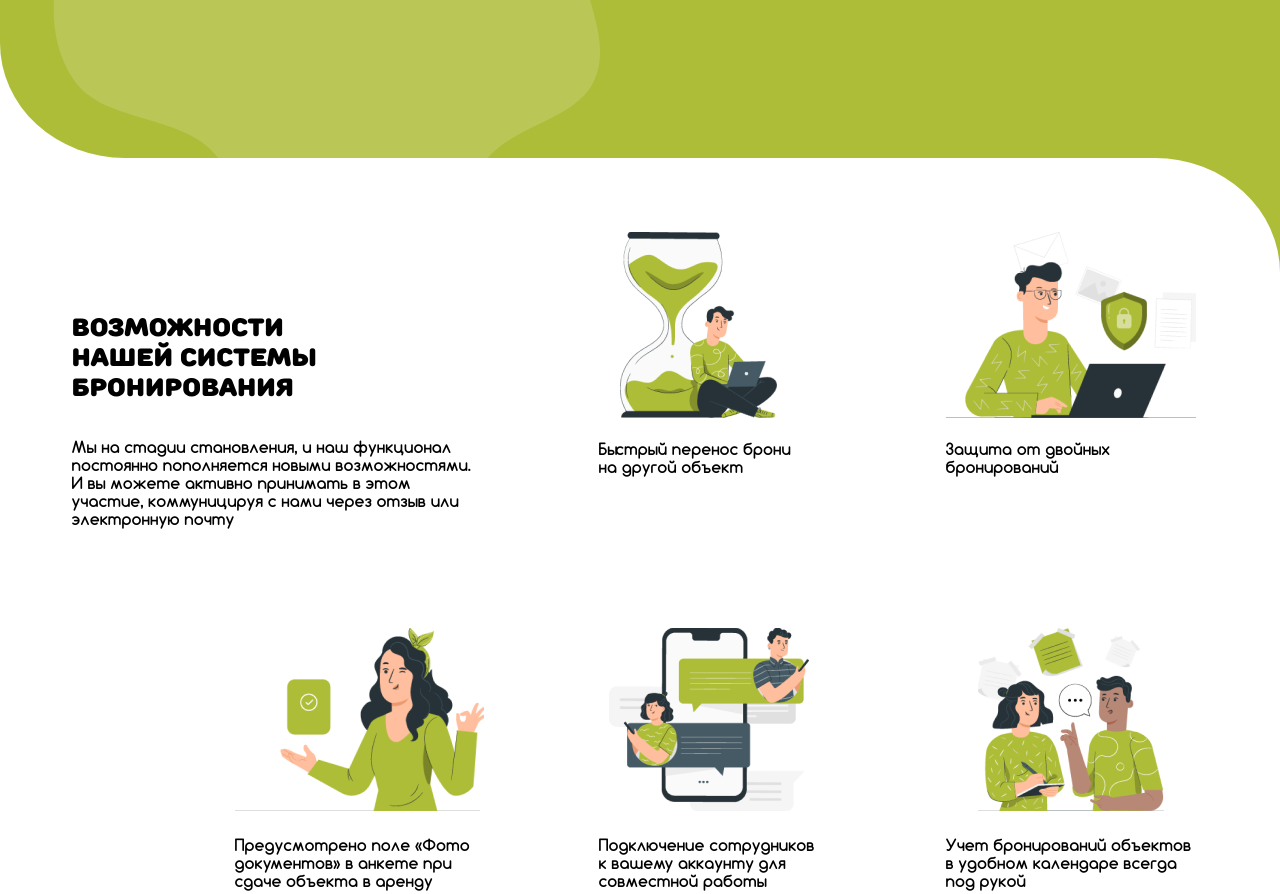
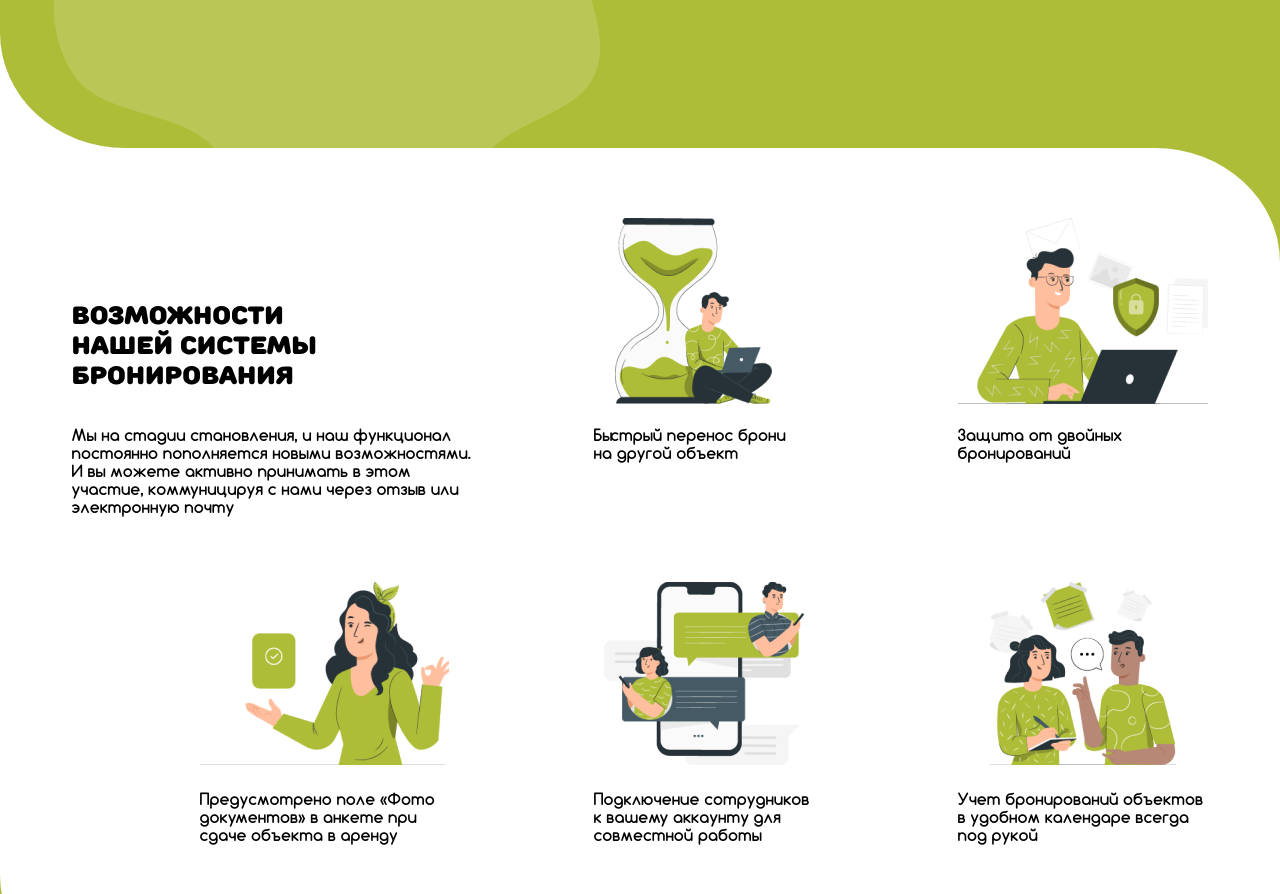
Before and after one commit to SiroBg/roombooking, a website: page app/index.html in a window 1280 px wide. Shown: the part 1043-1937 px from the top of the page. Drawn offline with Linux system fonts and the light colour scheme.

Commit message:
feat: изменить отступы и список

```diff
--- a/app/index.html
+++ b/app/index.html
@@ -85,21 +85,23 @@
             Мы на стадии становления, и наш функционал постоянно пополняется новыми возможностями. И вы можете активно принимать в этом участие, коммуницируя с нами через отзыв или электронную почту
           </p>
         </div>
-        <div class="features__item features__item_type_fast-booking">
-          Быстрый перенос брони на другой объект
-        </div>
-        <div class="features__item features__item_type_double-protect">
-          Защита от двойных бронирований
-        </div>
-        <div class="features__item features__item_documents">
-          Предусмотрено поле «Фото документов» в анкете при сдаче объекта в аренду
-        </div>
-        <div class="features__item features__item_type_coop">
-          Подключение сотрудников к вашему аккаунту для совместной работы
-        </div>
-        <div class="features__item features__item_type_calendar">
-          Учет бронирований объектов в удобном календаре всегда под рукой
-        </div>
+        <ul class="features__list">
+          <li class="features__item features__item_type_fast-booking">
+            Быстрый перенос брони на другой объект
+          </li>
+          <li class="features__item features__item_type_double-protect">
+            Защита от двойных бронирований
+          </li>
+          <li class="features__item features__item_documents">
+            Предусмотрено поле «Фото документов» в анкете при сдаче объекта в аренду
+          </li>
+          <li class="features__item features__item_type_coop">
+            Подключение сотрудников к вашему аккаунту для совместной работы
+          </li>
+          <li class="features__item features__item_type_calendar">
+            Учет бронирований объектов в удобном календаре всегда под рукой
+          </li>
+        </ul>
       </div>
     </section>
 
--- a/app/sass/about/__app-links/about__app-links.sass
+++ b/app/sass/about/__app-links/about__app-links.sass
@@ -1,3 +1,3 @@
 .about__app-links
-  margin-bottom: 120px
+  margin-bottom: 80px
   max-width: 359px
--- a/app/sass/about/__wrapper/about__wrapper.sass
+++ b/app/sass/about/__wrapper/about__wrapper.sass
@@ -1,6 +1,6 @@
 .about__wrapper
   display: grid
   grid-template-columns: 1fr 1fr
-  row-gap: 40px
+  row-gap: 70px
   padding-top: 60px
   padding-bottom: 220px
--- a/app/sass/button/button.sass
+++ b/app/sass/button/button.sass
@@ -18,5 +18,6 @@
   box-shadow: -1px 1px 2px rgba(104, 103, 103, 0.2), 1px -1px 2px rgba(104, 103, 103, 0.2), -1px -1px 2px rgba(255, 255, 255, 0.9), 1px 1px 3px rgba(104, 103, 103, 0.9), inset 1px 1px 2px rgba(255, 255, 255, 0.3), inset -1px -1px 2px rgba(104, 103, 103, 0.5)
   border-radius: 100px
   outline: none
+  cursor: pointer
   &:focus
     opacity: 0.8
--- a/app/sass/features/__info/features__info.sass
+++ b/app/sass/features/__info/features__info.sass
@@ -1,2 +1,3 @@
 .features__info
-  padding-top: 80px
+  position: relative
+  top: 152px
--- a/app/sass/features/__item/features__item.sass
+++ b/app/sass/features/__item/features__item.sass
@@ -4,5 +4,5 @@
   width: 100%
   background-position: 50% 0
   background-repeat: no-repeat
-  &:nth-of-type(3n+1)
-    justify-self: end
+  &:first-of-type
+    grid-column: 2 / 3
--- /dev/null
+++ b/app/sass/features/__list/features__list.sass
@@ -0,0 +1,11 @@
+.features__list
+  position: relative
+  top: -146px
+  display: grid
+  grid-template-columns: 250px 220px 250px
+  column-gap: 144px
+  row-gap: 120px
+  margin: 0
+  margin-left: 128px
+  padding-left: 0
+  list-style: none
--- a/app/sass/features/__wrapper/features__wrapper.sass
+++ b/app/sass/features/__wrapper/features__wrapper.sass
@@ -1,7 +1 @@
 .features__wrapper
-  display: grid
-  grid-template-columns: repeat(3, auto)
-  column-gap: 114px
-  row-gap: 100px
-  padding-top: 74px
-  padding-bottom: 120px
--- a/app/sass/how-it-works/__wrapper/how-it-works__wrapper.sass
+++ b/app/sass/how-it-works/__wrapper/how-it-works__wrapper.sass
@@ -1,4 +1,4 @@
 .how-it-works__wrapper
   display: flex
   padding-top: 115px
-  padding-bottom: 200px
+  padding-bottom: 115px
--- a/app/sass/how-it-works/how-it-works.sass
+++ b/app/sass/how-it-works/how-it-works.sass
@@ -1,8 +1,14 @@
 .how-it-works
   color: $subColor
-  min-height: 1057px
+  min-height: 972px
   &::before
     background-image: url('../images/dest/raindrops-second-type.svg')
     background-repeat: no-repeat
-    background-size: cover
+    background-size: 95%
     background-position: 60px 50%
+
+@media all and ( max-width: 1280px )
+  .how-it-works
+    &::before
+      background-size: cover
+      background-position: 50% 50%
--- a/app/sass/index.sass
+++ b/app/sass/index.sass
@@ -34,6 +34,7 @@
 @import './features/__info/features__info'
 @import './features/__heading/features__heading'
 @import './features/__description/features__description'
+@import './features/__list/features__list'
 @import './features/__item/features__item'
 @import './features/__item/_type/features__item_type_fast-booking'
 @import './features/__item/_type/features__item_type_double-protect'
```
Also changed, not shown: app/css/index.min.css, app/sass/tariff/tariff.sass (deleted).
